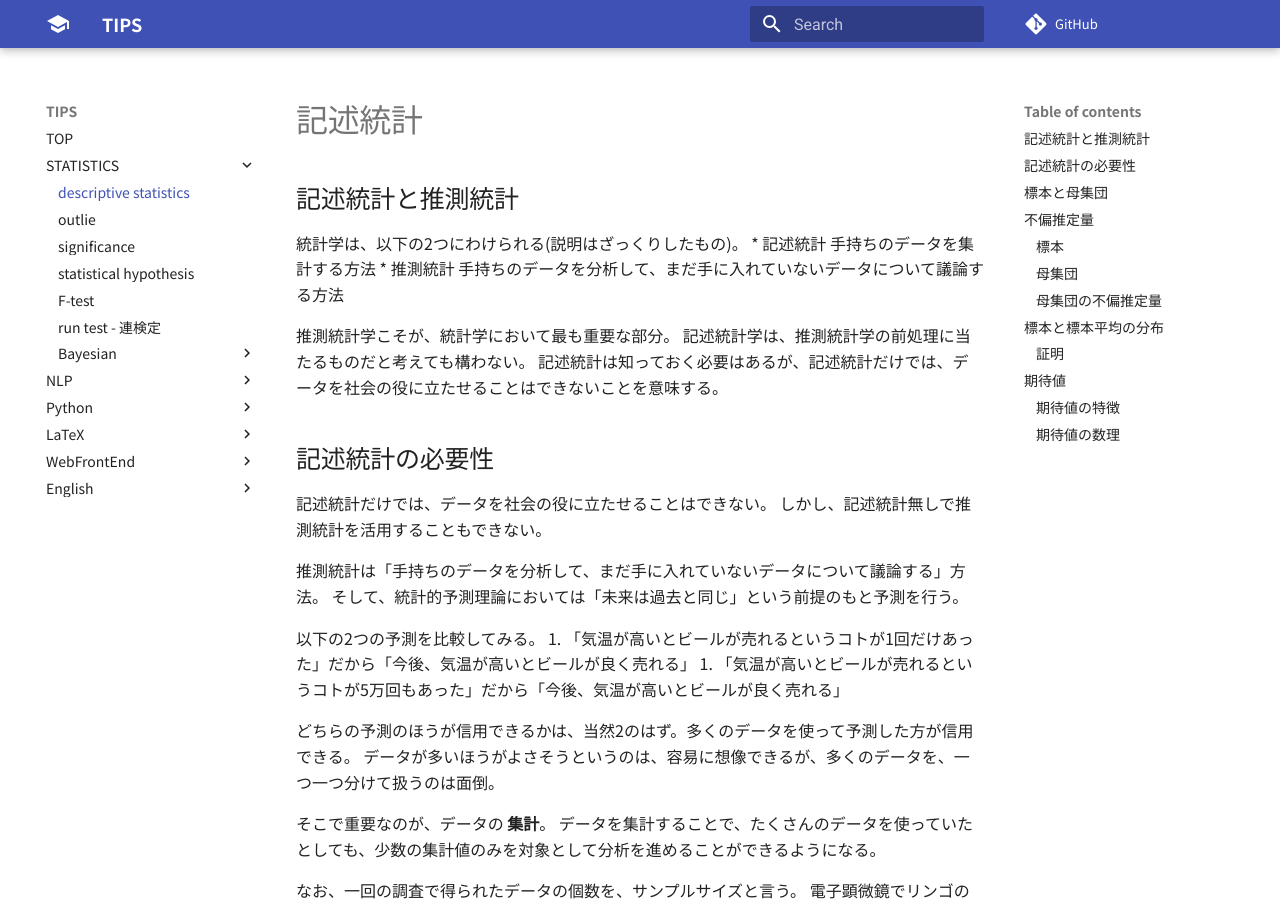
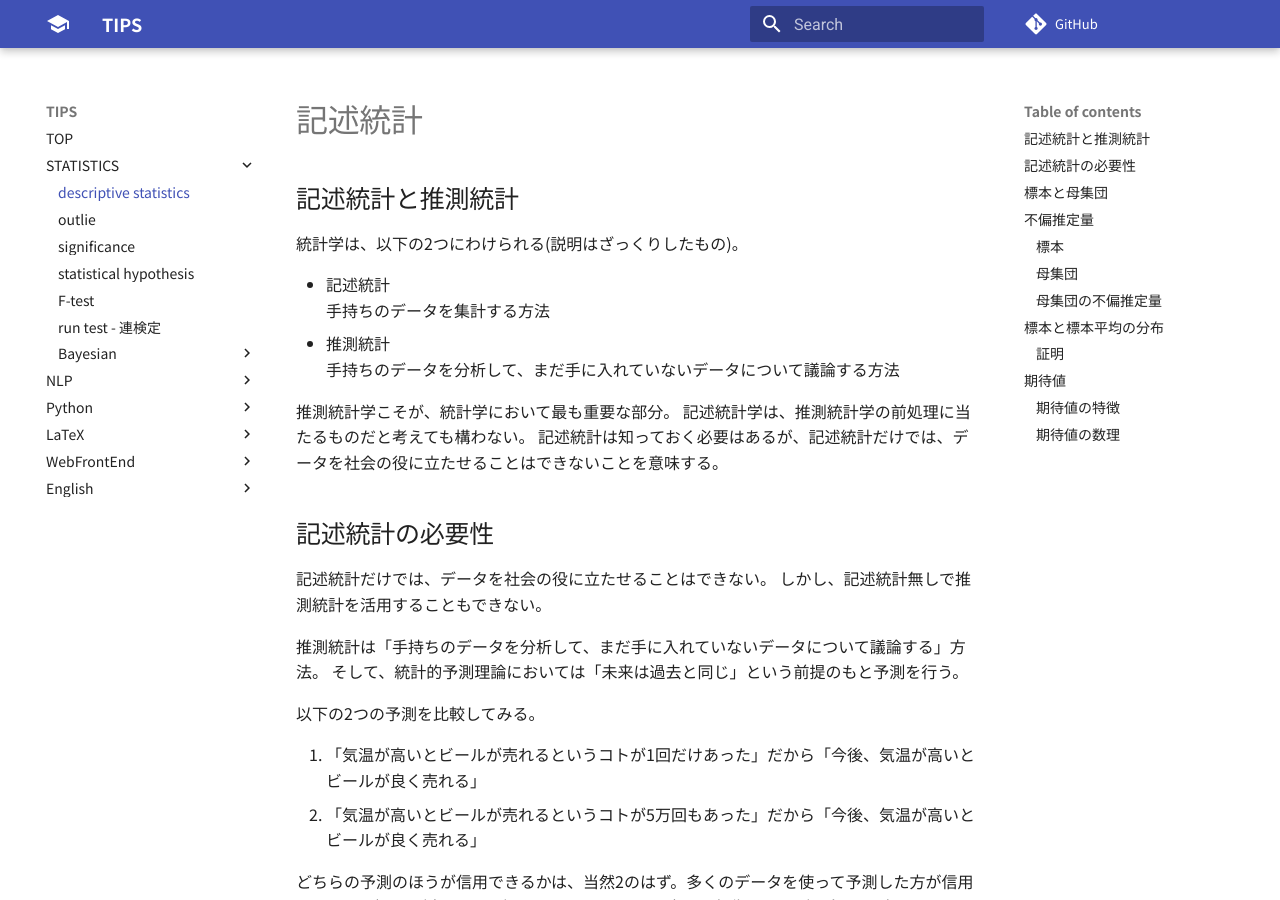
Before and after one commit to aYukiYoshida/tips, an MkDocs documentation site: the page built from docs/statistics/descriptive_statistics.md, in a window 1280 px wide and 900 px high. Built offline with MkDocs 1.6.1 and Material for MkDocs 9.7.7, drawn with Linux system fonts in a browser that asks for light colours; comment, search, counter and statistics services are not loaded.

Commit message:
Change path to image files

```diff
--- a/docs/statistics/descriptive_statistics.md
+++ b/docs/statistics/descriptive_statistics.md
@@ -9,6 +9,7 @@
 ## 記述統計と推測統計
 
 統計学は、以下の2つにわけられる(説明はざっくりしたもの)。
+
 * 記述統計
 手持ちのデータを集計する方法
 * 推測統計
@@ -27,6 +28,7 @@
 そして、統計的予測理論においては「未来は過去と同じ」という前提のもと予測を行う。
 
 以下の2つの予測を比較してみる。
+
 1. 「気温が高いとビールが売れるというコトが1回だけあった」だから「今後、気温が高いとビールが良く売れる」
 1. 「気温が高いとビールが売れるというコトが5万回もあった」だから「今後、気温が高いとビールが良く売れる」
 
@@ -146,9 +148,7 @@
 何回かにわけてある標本データを採取した場合、各々の標本データの平均自体も分布する(ばらつく)。
 ここで、標本の分布と標本平均の分布には下図のような重要な関係がある。
 
-<div align="center">
-<img src="/images/statistics/distribution_image.png" width="70%"/>
-</div>
+![significance_figure1](../images/statistics/significance_figure1.png)
 
 標本平均の分布は、 <font color="Red">母分散が既知、もしくは標本サイズが大規模(n=50程度以上)の場合、 <u>標本平均の標準偏差</u> が母標準偏差の$1/\sqrt{n}$倍した値</font>をもつ分布をとる。
 この標本平均の標準偏差のことを <font color="Red">標準誤差</font> と呼び、標本平均の分散のことを <font color="Red">誤差分散</font> と呼ぶ。
```
Also changed, not shown: docs/index.md (+1 -1 lines), docs/python/setup.md (+1 -1 lines), docs/statistics/significance.md (+2 -2 lines), docs/webfrontend/html/inline_block.md (+3 -3 lines), docs/images/logo/favicon.ico (renamed from docs/images/favicon.ico), docs/images/logo/tips.png (renamed from docs/images/tips.png), docs/images/python/jupyter.png (renamed from docs/python/images/jupyter.png), docs/images/statistics/distribution_image.png (renamed from docs/statistics/images/distribution_image.png), docs/images/statistics/significance_figure1.png (renamed from docs/statistics/images/significance_figure1.png), docs/images/statistics/significance_figure2.png (renamed from docs/statistics/images/significance_figure2.png), docs/images/webfrontend/html/block-1.png (renamed from docs/webfrontend/html/images/block-1.png), docs/images/webfrontend/html/block-2.png (renamed from docs/webfrontend/html/images/block-2.png), docs/images/webfrontend/html/inline-1.png (renamed from docs/webfrontend/html/images/inline-1.png), docs/images/webfrontend/html/inline-2.png (renamed from docs/webfrontend/html/images/inline-2.png), 1 more files.
